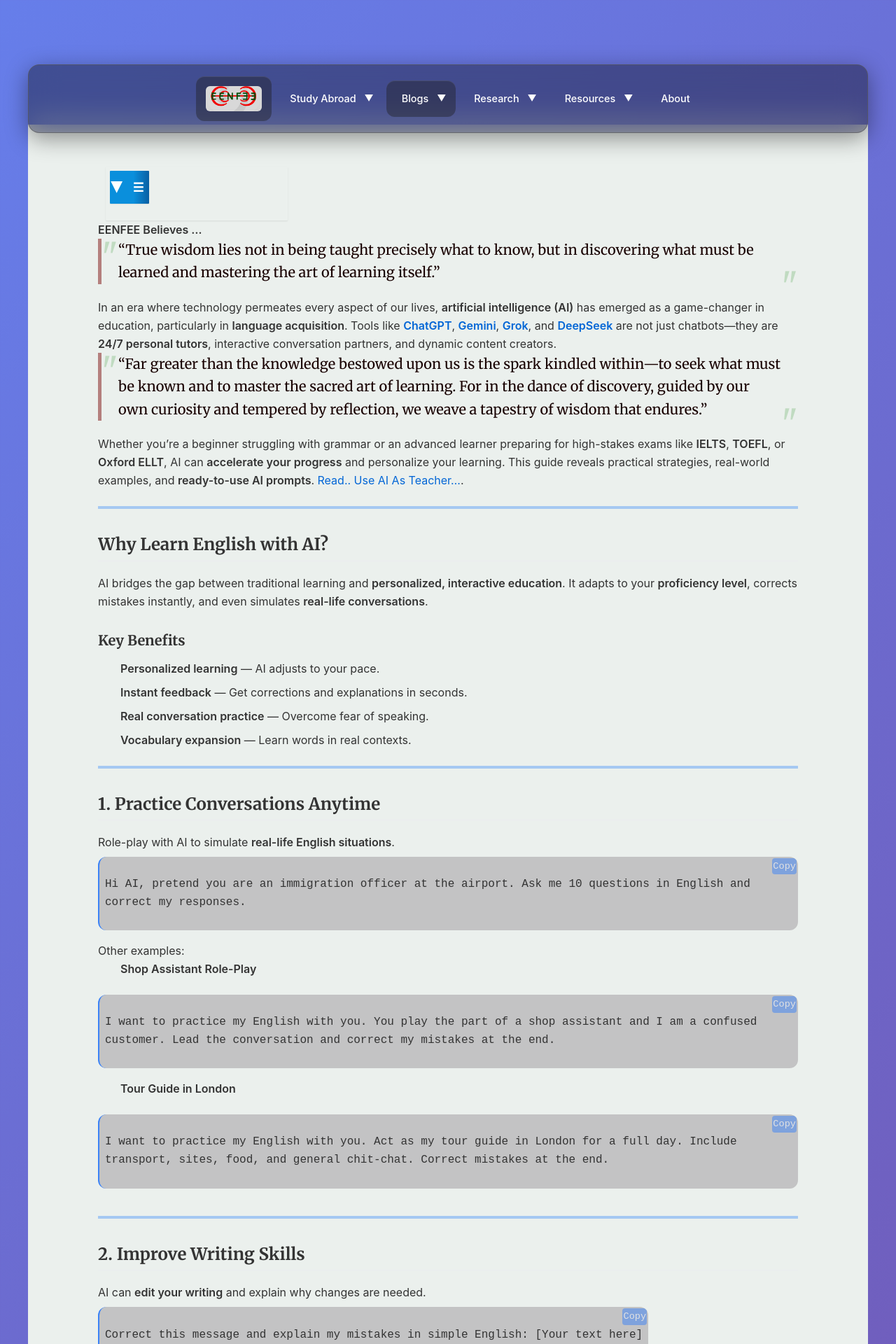
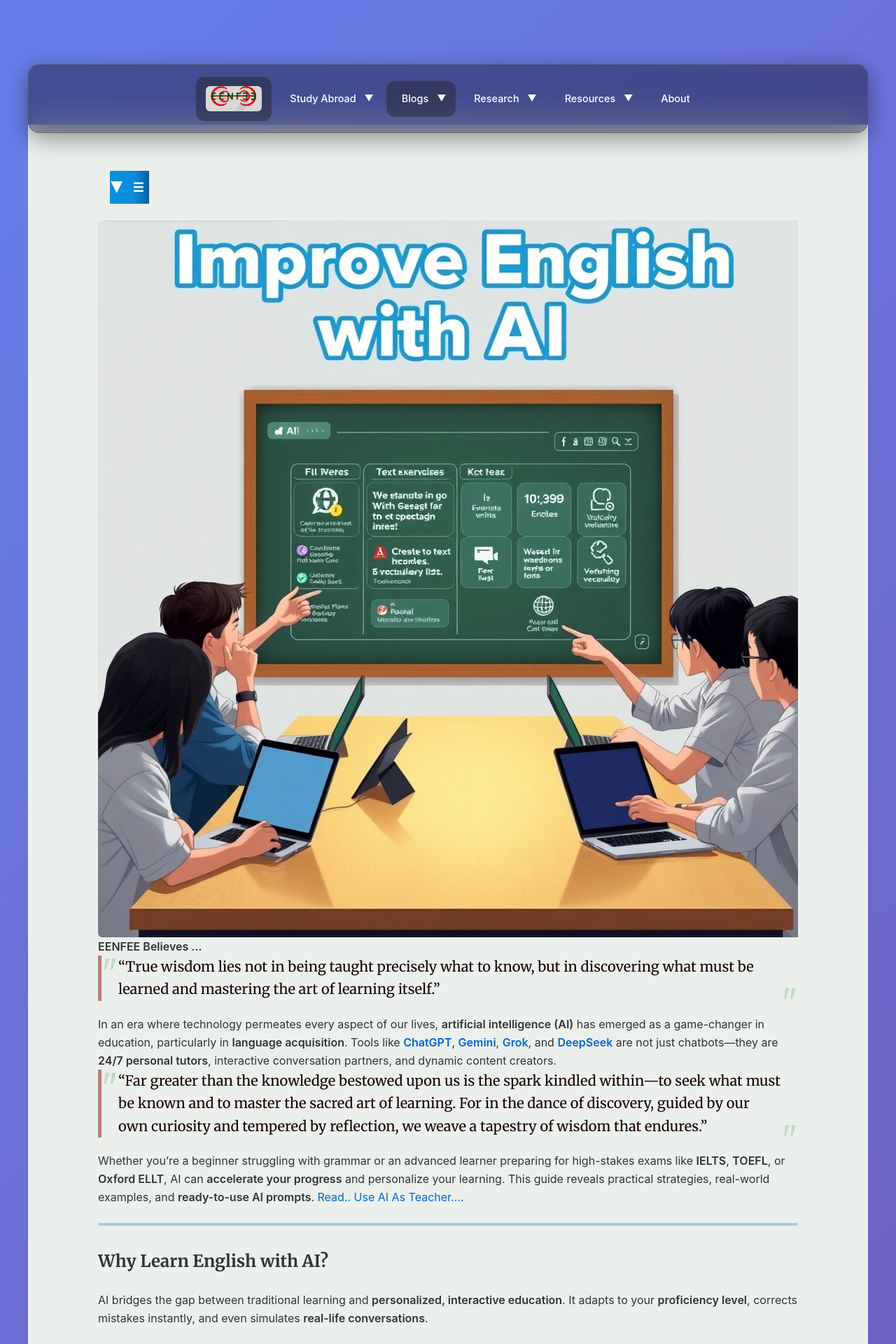
Before and after one commit to eenfee/eenfee.github.io, a Jekyll site: the page built from _blogs/life-skills/_language-improvement/2025-08-11-improve-english-with-AI.md, in a window 1280 px wide. Shown: the top 1920 px of the page at 70% size. Built offline with Jekyll 4.4.1, drawn with Linux system fonts in a browser that asks for light colours; nearby versions of some CDN libraries; some web fonts are replaced.

Commit message:
update on previous

```diff
--- a/_blogs/life-skills/_language-improvement/2025-08-11-improve-english-with-AI.md
+++ b/_blogs/life-skills/_language-improvement/2025-08-11-improve-english-with-AI.md
@@ -8,8 +8,12 @@ toc: true
 category: life-skills
 tag: [abroad-study-english, english-improvement, use-case-of-AI, English learning, AI tools, ChatGPT, IELTS, TOEFL, Gemini AI, Grok AI, DeepSeek]
 keywords: "learn English with AI, ChatGPT English learning, AI for IELTS, AI language learning, Gemini AI English, Grok AI, DeepSeek English, AI prompts for English"
+image: \assets\images\blogs\life-skills\improve_english_with_AI.png
 ---
 
+<p align="center">
+  <img src="\assets\images\blogs\life-skills\improve_english_with_AI.png" alt="Improve english with AI" style="max-width:150%;">
+</p>
 
 **EENFEE Believes ...**
 
```
Also changed, not shown: _blogs/life-skills/_language-improvement/2025-08-11-prompts-for-english-proficiency-test-preparation.md (+4 -0 lines), assets/images/blogs/life-skills/improve_english_with_AI.png (added), 1 other file.
